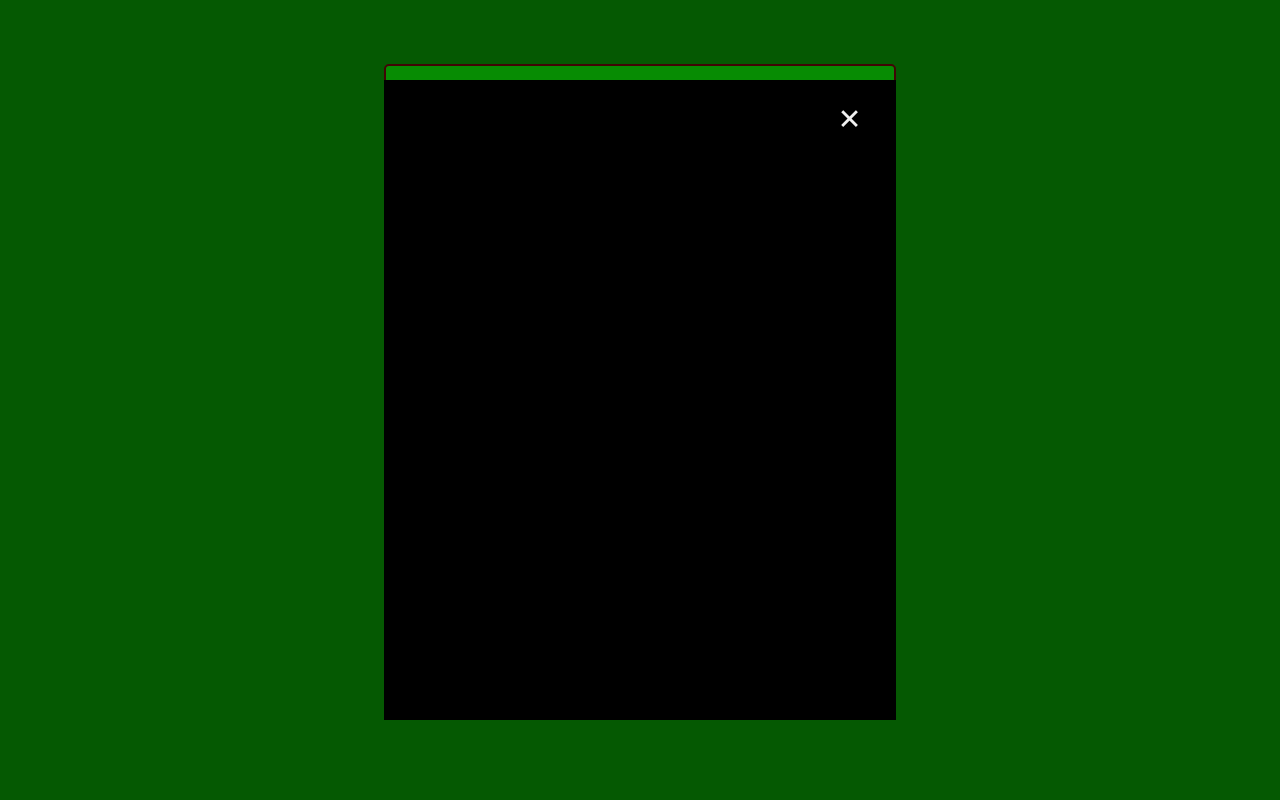
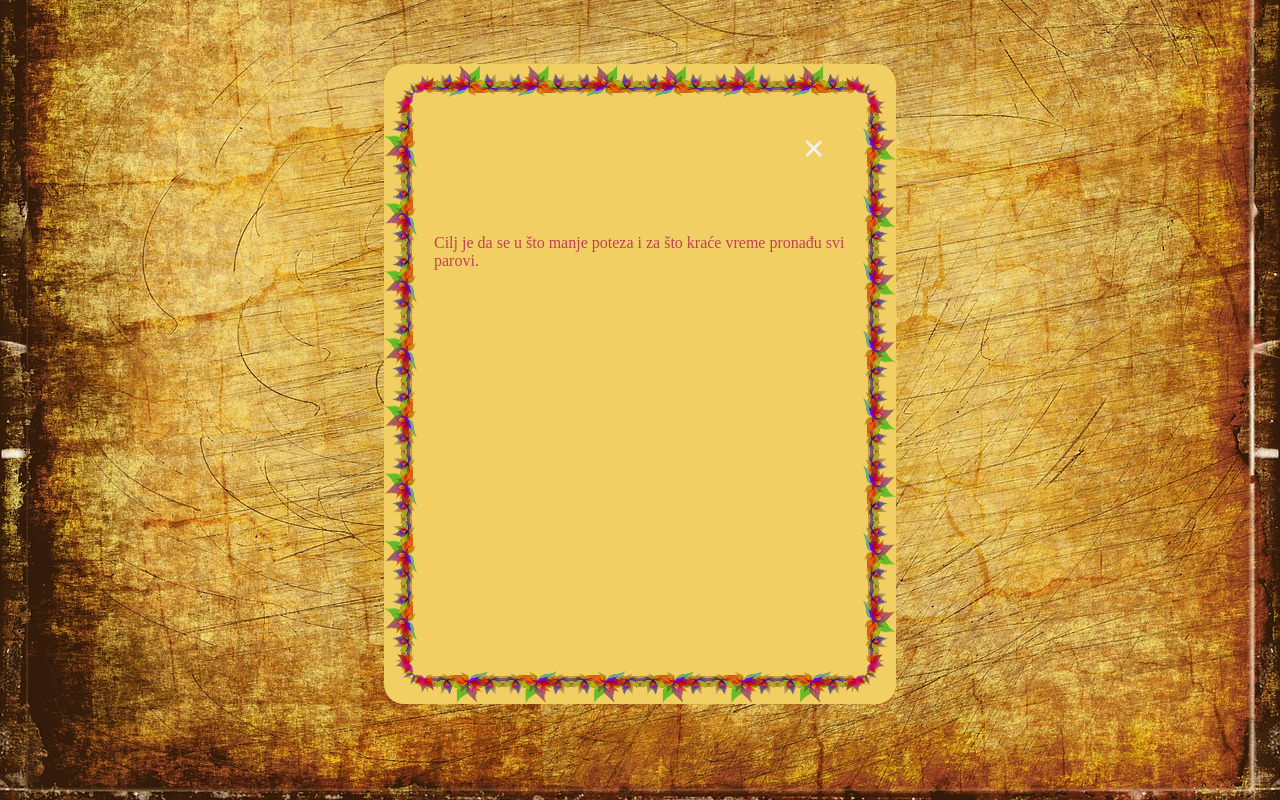
Before and after one commit to danijelareljic/Memory-game, a plain HTML site: page index.html in a window 1280 px wide. Both pictures are taken after a click on the button "Pravila". Drawn offline with Linux system fonts and the light colour scheme.

Commit message:
prvi prozor

```diff
--- a/index.html
+++ b/index.html
@@ -12,7 +12,7 @@
 <body>
     <div id="openWindow">
         <div>
-                <h1>Memory Game</h1>
+                <h1>MEMORY GAME</h1>
                 <p>Koliko brzo možeš da otvoriš sve karte?</p>
         </div>
         <div>
@@ -21,7 +21,7 @@
         <div>
             <select name="type" id="type">
                 <option value="easy">Lagano</option>
-                <option value="medium">Srednje</option>
+                <option value="medium" selected>Srednje</option>
                 <option value="hard">Teško</option>
             </select>
         </div>
@@ -31,6 +31,7 @@
     </div>
     <div id="helpModal" class="modal">
         <span class="close">&times;</span>
+        <p>Cilj je da se u što manje poteza i za što kraće vreme pronađu svi parovi.</p>
     </div>
     <script src="main.js"></script>
 </body>
--- a/style.css
+++ b/style.css
@@ -1,12 +1,33 @@
+@font-face {
+    font-family: 'holy-rav';
+    src: url('fonts/HOLY-RAV-webfont.woff') format('woff');
+    font-weight: normal;
+    font-style: normal;
+}
+
 * {
     margin: 0;
     padding: 0;
     box-sizing: border-box;
 }
+
+body {
+    background-image: url('static/vintage.jpg');
+    background-repeat: no-repeat;
+    background-size: cover;
+    background-position: center;
+    color: #bf4158;
+}
+
+h1 {
+    font-family: 'holy-rav';
+    font-size: 2.5em;
+}
+
 body, input, select {
-    background-color: #055902;
-    color: #F29580;
+    background-color: #f2cdac;
 }
+
 #openWindow {
     width: 100vw;
     height: 100vh;
@@ -14,63 +35,70 @@ body, input, select {
     flex-direction: column;
     justify-content: center;
     text-align: center;
-    background-color: #078C03;
-        border: 2px solid #400505;
-        border-radius: 5px;
+    border: 50px solid transparent;
+    border-image: url(static/frame.png) 30% round;
+}
 
-}
-#openWindow > * {
+#openWindow>* {
     margin: 5%;
 }
 
 input, select {
     width: 30%;
+    min-width: 100px;
     border: 2px solid #F2A766;
     border-radius: 20px;
     font-size: 20px;
-    box-shadow: 1px 1px 8px 1px rgba(0, 0, 0, 0.31);
+    box-shadow: 1px 1px 8px 1px rgba(0, 0, 0, 0.5);
     padding: 1%;
 }
+
+input:hover, select:hover {
+    background-color: #bf4158;
+    cursor: pointer;
+}
+
 .modal {
     display: none;
-    position: fixed; /* Stay in place */
-    z-index: 1; /* Sit on top */
-    padding-top: 100px; /* Location of the box */
+    position: fixed;
+    z-index: 1;
+    padding-top: 120px;
     left: 0%;
     top: 0%;
-    width: 100%; /* Full width */
-    height: 100%; /* Full height */
-    background-color: rgb(0,0,0); /* Fallback color */
+    width: 100%;
+    height: 100%;
+    background-color: #f2cf63;
+    border: 50px solid transparent;
+    border-image: url(static/frame.png) 30% round;
+}
 
-}
 .close {
     position: absolute;
-    top: 15px;
-    right: 35px;
+    top: 2%;
+    right: 5%;
     color: #f1f1f1;
     font-size: 40px;
     font-weight: bold;
     transition: 0.3s;
 }
-.close:hover,
-.close:focus {
+
+.close:hover, .close:focus {
     color: #bbb;
     text-decoration: none;
     cursor: pointer;
 }
 
 @media(min-width:800px) {
-
     #openWindow {
         width: 40vw;
         height: 70vh;
         margin: 5% auto;
-
     }
     .modal {
         left: 30%;
-        top: 10%;
+        top: 8%;
         width: 40%;
         height: 80%;
+        border-radius: 20px;
     }
 }
```
Also changed, not shown: fonts/HOLY-RAV-webfont.woff (added), static/frame.png (added), static/vintage.jpg (added).
